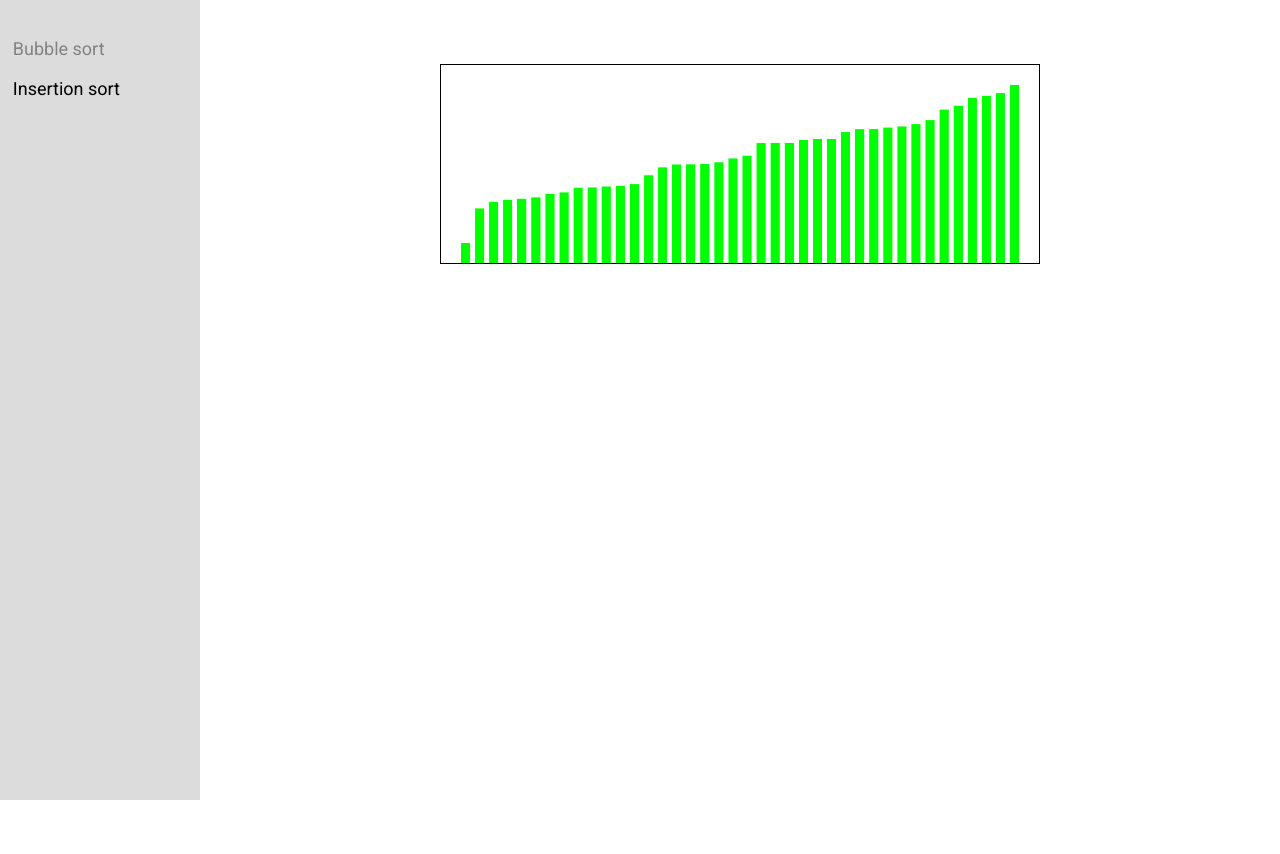
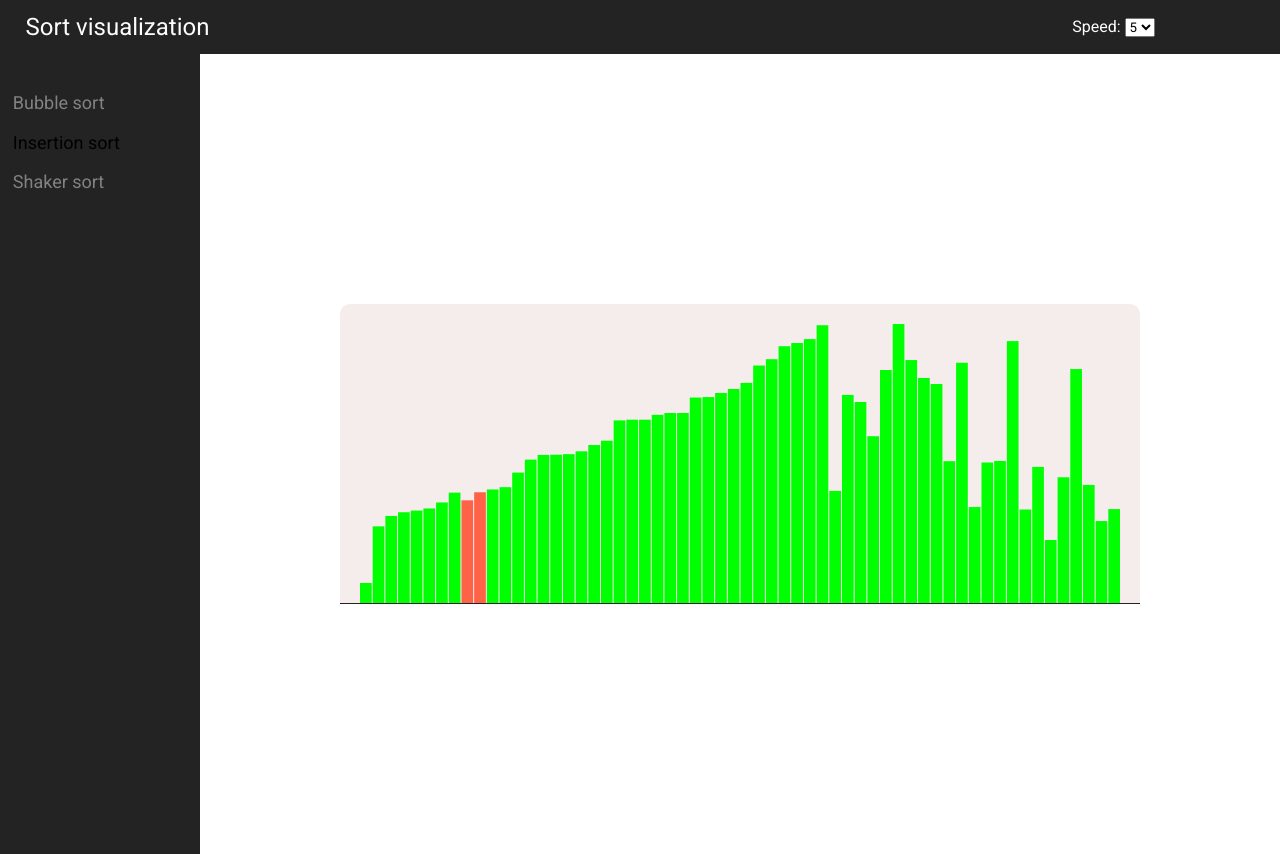
Before and after one commit to bryzZz/JavaScript, a website built with webpack: page sorting-algorithms/src/index.html in a window 1280 px wide. Both pictures are taken after a click on the element "Insertion sort". Before the commit the page ends 800 px from the top, so only its background shows below. Built offline with nearby package versions, Linux system fonts and the light colour scheme.

Commit message:
shaker sort added, designe changes, speed variants added

```diff
--- a/sorting-algorithms/src/index.html
+++ b/sorting-algorithms/src/index.html
@@ -11,14 +11,29 @@
     <link href="https://fonts.googleapis.com/css2?family=Roboto:wght@400;700&display=swap" rel="stylesheet">
 </head>
 <body>
+    <header class="header">
+        <a class="logo" href="#">Sort visualization</a>
+        <div class="settings">
+            <label>
+                Speed:
+                <select>
+                    <option data-variant="10">1</option>
+                    <option data-variant="30">2</option>
+                    <option data-variant="50">3</option>
+                    <option data-variant="100">4</option>
+                    <option data-variant="300" selected>5</option>
+                </select>
+            </label>
+        </div>
+    </header>
     <div class="container">
         <div class="sidebar">
-            <span class="sidebar__item sidebar__item--active" data-sorting-type="bubble">Bubble sort</span>
+            <span class="sidebar__item" data-sorting-type="bubble">Bubble sort</span>
             <span class="sidebar__item" data-sorting-type="insertion">Insertion sort</span>
+            <span class="sidebar__item" data-sorting-type="shaker">Shaker sort</span>
         </div>
-        <div class="placeToShow">
+        <div class="сontentSide">
             <canvas id="myCanvas"></canvas>
-            <div class="numbersContainer"></div>
         </div>
     </div>
 </body>
--- a/sorting-algorithms/src/js/BarChart.js
+++ b/sorting-algorithms/src/js/BarChart.js
@@ -4,8 +4,8 @@ export default class BarChart{
         {
             data,
             options: {
-                canvasWidth = 600,
-                canvasHeight = 200,
+                canvasWidth = 800,
+                canvasHeight = 300,
                 dpi = 2,
                 rowsCount = 5
             } = {}
@@ -13,7 +13,7 @@ export default class BarChart{
     ){
         this.canvas = canvas;
         this.ctx = this.canvas.getContext('2d');
-        this.ctx.clearRect(0, 0, canvas.width, canvas.height);
+        this.ctx.clearRect(0, 0, this.canvas.width, this.canvas.height);
         this.data = data;
 
         this.WIDTH = canvasWidth;
@@ -26,17 +26,12 @@ export default class BarChart{
         this.VIEW_WIDTH = this.DPI_WIDTH - this.PADDING * 2;
 
         this.values = this.data.map((item) => item.value);
-        // this.values = [100, 200, 300, 400, 500, 600, 100, 800, 900, 1000];
-        // this.data = this.data.map((item, index) => item.value = this.values[index]);
         [this.minValue, this.maxValue] = this.computeBoundaries(this.values);
         this.deltaY = this.maxValue - this.minValue;
 
         this.yRatio = this.VIEW_HEIGHT / (this.maxValue - this.minValue);
 
-        // console.log('vh =', this.VIEW_HEIGHT);
-        // console.log('yRatio =', this.yRatio);
-        // console.log('deltaY =', this.deltaY);
-        // console.log('values =', this.values);
+        this.barsData = [];
 
         canvas.style.width = this.WIDTH + 'px';
         canvas.style.height = this.HEIGHT + 'px';
@@ -68,7 +63,9 @@ export default class BarChart{
     }
 
     barsRender(){
-        this.PADDING_BARS = 10;
+        // this.ctx.clearRect(0, 0, this.canvas.width, this.canvas.height);
+
+        this.PADDING_BARS = 2;
 
         this.ctx.beginPath();
 
@@ -80,18 +77,43 @@ export default class BarChart{
             let x = this.PADDING + barWidth * i;
             if(i !== 0) x += this.PADDING_BARS * i;
 
-            // console.log(i, 'y =', y, 'x =', x, 'barWidth =', barWidth, 'barHeight =', barHeight);
-
             this.ctx.fillStyle = this.data[i].color;
             this.ctx.fillRect(x, y, barWidth, barHeight);
+
+            this.barsData.push({index: i, x, y, barWidth, barHeight});
         }
-
-        // this.ctx.fillStyle = 'tomato';
-        // this.ctx.fillRect(this.PADDING, 300, 10, 100);
-        // this.ctx.fillRect(this.PADDING + this.VIEW_WIDTH - 10, 300, 10, 100);
-
         this.ctx.stroke();
         this.ctx.closePath();
+
+        // console.log(this.barsData);
+        // let n = 3;
+        // this.ctx.clearRect(this.barsData[n].x, this.barsData[n].y - 1, this.barsData[n].barWidth + 1, this.barsData[n].barHeight + 1);
+        // this.ctx.beginPath();
+        // this.ctx.fillStyle = 'tomato';
+        // this.ctx.fillRect(this.barsData[n].x, this.barsData[n].y, this.barsData[n].barWidth, this.barsData[n].barHeight);
+        // this.ctx.stroke();
+        // this.ctx.closePath();
+        // n = 5;
+        // this.ctx.clearRect(this.barsData[n].x - 1, this.barsData[n].y - 1, this.barsData[n].barWidth + 2, this.barsData[n].barHeight + 1);
+        // this.ctx.beginPath();
+        // this.ctx.fillStyle = 'tomato';
+        // this.ctx.fillRect(this.barsData[n].x, this.barsData[n].y, this.barsData[n].barWidth, this.barsData[n].barHeight);
+        // this.ctx.stroke();
+        // this.ctx.closePath();
+    }
+
+    swap(arr){
+        for(const pair of arr){
+            this.ctx.clearRect(this.barsData[pair[0]].x, this.barsData[pair[0]].y - 1, this.barsData[pair[0]].barWidth + 1, this.barsData[pair[0]].barHeight + 1);
+            this.ctx.clearRect(this.barsData[pair[1]].x, this.barsData[pair[1]].y - 1, this.barsData[pair[1]].barWidth + 1, this.barsData[pair[1]].barHeight + 1);
+
+            this.ctx.beginPath();
+            this.ctx.fillStyle = this.data[pair[0]].color;
+            this.ctx.fillRect(this.barsData[pair[0]].x, this.barsData[pair[1]].y, this.barsData[pair[1]].barWidth, this.barsData[pair[1]].barHeight);
+            this.ctx.fillRect(this.barsData[pair[1]].x, this.barsData[pair[0]].y, this.barsData[pair[0]].barWidth, this.barsData[pair[0]].barHeight);
+            this.ctx.stroke();
+            this.ctx.closePath();
+        }
     }
 
     computeBoundaries(data){
--- a/sorting-algorithms/src/js/Insertion-sort.js
+++ b/sorting-algorithms/src/js/Insertion-sort.js
@@ -1,19 +1,16 @@
 //can be accelerated
-const unsortedArray = [1, 3, 6, 1, 3, 7, 1, 2, 10, 9, 22, 14];
 
-function insertionSort(arr){
+export default function* insertionSort(arr){
     const arrLength = arr.length;
 
-    for(let i = 2; i < arrLength; i++){
+    for(let i = 1; i < arrLength; i++){
         let j = i;
-        while(j > 0 && arr[j] < arr[j-1]){
+        while(j > 0 && arr[j].value < arr[j-1].value){
             [arr[j], arr[j-1]] = [arr[j-1], arr[j]];
+            yield [[...arr], j-1, j];
             j--;
         }
     }
 
-    return arr;
+    // return arr;
 }
-
-console.log(unsortedArray);
-console.log(insertionSort(unsortedArray));
--- a/sorting-algorithms/src/js/bubble-sort.js
+++ b/sorting-algorithms/src/js/bubble-sort.js
@@ -17,7 +17,7 @@
 
 export default function* bubbleSort(arr){
     const arrLength = arr.length;
-    // const values = arr.map(item => item.value);
+
     for(let i = 0; i < arrLength; i++){
         for(let j = arrLength-1; j > i; j--){
             if (arr[j-1].value > arr[j].value) {
--- a/sorting-algorithms/src/js/index.js
+++ b/sorting-algorithms/src/js/index.js
@@ -5,86 +5,75 @@ import "../style.css";
 import { arrayToSortGen } from './utils';
 
 import bubbleGen from './bubble-sort';
+import insertionGen from './Insertion-sort';
+import shakerGen from './shaker-sort';
 
 import BarChart from './BarChart';
 
 const sidebar = document.querySelector('.sidebar'),
-      container = document.querySelector('.numbersContainer');
+      canvas = document.querySelector('#myCanvas'),
+      speedSetting = document.querySelector('.settings select');
 
-const canvas = document.querySelector('#myCanvas');
+let arrayToSort = arrayToSortGen(60, 100, 1000);
+let barChart = new BarChart(canvas, {data: arrayToSort});
 
-const arrayToSort = arrayToSortGen(40, 100, 1000);
-new BarChart(canvas, {data: arrayToSort});
-let gen = bubbleGen(arrayToSort);
-let interval = setInterval(showChanges, 30);
+const speedVariants = [300, 100, 50, 30, 10];
+let interval;
 
 sidebar.addEventListener('click', (e) => {
-    if(!e.target.classList.contains('sidebar__item') || e.target.classList.contains('sidebar__item--active')) return;
+    if(!e.target.classList.contains('sidebar__item')) return;
 
-    sidebar.querySelector('.sidebar__item--active').classList.remove('sidebar__item--active');
+    sidebar.querySelector('.sidebar__item--active')?.classList.remove('sidebar__item--active');
     e.target.classList.add('sidebar__item--active');
 
-    const sortingType = e.target.dataset.sortingType;
+    const sortingType = e.target.dataset.sortingType,
+          speed = speedVariants[+speedSetting.value - 1];
+
+    if(interval){
+        clearInterval(interval);
+        arrayToSort = arrayToSortGen(60, 100, 1000);
+    }
+
+    barChart = new BarChart(canvas, {data: arrayToSort}); // redraw
+
+    showSort(sortingType, speed);
 });
 
-function showChanges(){
+function showSort(type, speed){
+    let gen;
+
+    if(type === 'bubble'){
+        gen = bubbleGen(arrayToSort);
+    }else if(type === 'insertion'){
+        gen = insertionGen(arrayToSort);
+    }else if(type === 'shaker'){
+        gen = shakerGen(arrayToSort);
+    }
+
+    interval = setInterval(() => showChanges(gen, interval), speed);
+}
+
+function showChanges(gen, interval){
     let nextValue = gen.next();
+
+    for(let item of arrayToSort) item.color = '#00FF00';
+
     if(nextValue.done){
-        for(let item of arrayToSort) item.color = 'lime';
-        new BarChart(canvas, {data: arrayToSort});
+        barChart = new BarChart(canvas, {data: arrayToSort});
+        // console.log(arrayToSort.map(item => item.value));
+        arrayToSort = arrayToSortGen(60, 100, 1000);
         clearInterval(interval);
     }else{
-        // console.log(nextValue.value);
-        let arr = nextValue.value[0],
+        const arr = nextValue.value[0],
             firstIndex = nextValue.value[1],
             secondIndex = nextValue.value[2];
 
-        for(let item of arr) item.color = 'lime';
 
-        arr[firstIndex].color = 'tomato';
-        arr[secondIndex].color = 'tomato';
+        arr[firstIndex].color = '#FF6347';
+        arr[secondIndex].color = '#FF6347';
 
-        new BarChart(canvas, {data: arr});
+        barChart = new BarChart(canvas, {data: arr});
 
-        // console.log(arr, firstIndex, secondIndex);
-
-        // let newArr = document.createElement('div');
-
-        // for(let i = 0; i < arr.length; i++){
-        //     let span = document.createElement('span');
-        //     span.textContent = arr[i] + ' ';
-        //     if(i === firstIndex || i === secondIndex){
-        //         span.style.color = 'lime';
-        //     }
-        //     newArr.append(span);
-        // }
-
-        // container.innerHTML = '';
-        // container.append(newArr);
+        // barChart.swap([[firstIndex, secondIndex]]);
     }
 }
-
-const data = [
-    {
-        value: 100,
-        color: 'lime'
-    },
-    {
-        value: 200,
-        color: 'lime'
-    },
-    {
-        value: 400,
-        color: 'tomato'
-    },
-    {
-        value: 600,
-        color: 'lime'
-    },
-    {
-        value: 800,
-        color: 'lime'
-    },
-];
-
-// arrayToSort[5].color = 'tomato';
--- /dev/null
+++ b/sorting-algorithms/src/js/shaker-sort.js
@@ -0,0 +1,20 @@
+export default function* shakerSort(arr){
+    let left = 0;
+    let right = arr.length - 1;
+    while (left <= right) {
+    for (let i = right; i > left; --i) {
+        if (arr[i-1].value > arr[i].value) {
+            [arr[i-1], arr[i]] = [arr[i], arr[i-1]];
+            yield [[...arr], i-1, i];
+        }
+    }
+    ++left;
+    for (let i = left; i < right; ++i) {
+        if (arr[i].value > arr[i+1].value) {
+            [arr[i+1], arr[i]] = [arr[i], arr[i+1]];
+            yield [[...arr], i+1, i];
+        }
+    }
+    --right;
+    }
+}
--- a/sorting-algorithms/src/js/utils.js
+++ b/sorting-algorithms/src/js/utils.js
@@ -9,10 +9,19 @@ export function arrayToSortGen(arrLength, minValue, maxValue){
     const arr = [];
     for(let i = 0; i < arrLength; i++){
         if(i === num){
-            arr.push({value: 0, color: 'lime'});
+            arr.push({value: 0, color: '#00FF00'});
         }else{
-            arr.push({value: randomInteger(minValue, maxValue), color: 'lime'});
+            arr.push({value: randomInteger(minValue, maxValue), color: '#00FF00'});
         }
     }
     return arr;
 }
+
+export function hexToRgb(hex) {
+    let result = /^#?([a-f\d]{2})([a-f\d]{2})([a-f\d]{2})$/i.exec(hex);
+    return result ? {
+        r: parseInt(result[1], 16),
+        g: parseInt(result[2], 16),
+        b: parseInt(result[3], 16)
+    } : null;
+}
--- a/sorting-algorithms/src/style.css
+++ b/sorting-algorithms/src/style.css
@@ -3,6 +3,31 @@
     margin: 0;
     box-sizing: border-box;
     font-family: 'Roboto', sans-serif;
+}
+
+.logo{
+    text-decoration: none;
+    color: #fcfcfc;
+    font-size: 24px;
+    cursor: pointer;
+}
+
+.settings{
+    margin-right: 10%;
+    font-size: 16px;
+}
+
+.header{
+    min-height: 40px;
+    background-color: #232323;
+
+    color: #fcfcfc;
+
+    display: flex;
+    align-items: center;
+    justify-content: space-between;
+
+    padding: 1% 0 1% 2%;
 }
 
 .sidebar{
@@ -16,7 +41,8 @@
 
     padding: 3% 0 0 1%;
 
-    background-color: rgb(220, 220, 220);
+    /* background-color: rgb(220, 220, 220); */
+    background-color: #232323;
 
     font-size: 18px;
     color: rgb(130, 130, 130);
@@ -39,8 +65,6 @@
 
 .sidebar__item--active{
     color: black;
-
-    cursor: auto;
 }
 
 .container{
@@ -49,16 +73,21 @@
     max-width: 100vw;
 }
 
-.placeToShow{
+.сontentSide{
     flex-basis: 90%;
 
     display: flex;
     justify-content: center;
+    align-items: center;
 
-    margin-top: 5%;
+    /* margin-top: 5%; */
+
+    /* position: relative; */
 }
 
 canvas{
-    /* background-color: rgba(0, 0, 0, .2); */
-    border: 1px solid black;
+    background-color: rgba(156, 74, 74, 0.1);
+    border-top-left-radius: 10px;
+    border-top-right-radius: 10px;
+    border-bottom: 1px solid #232323;
 }
```
